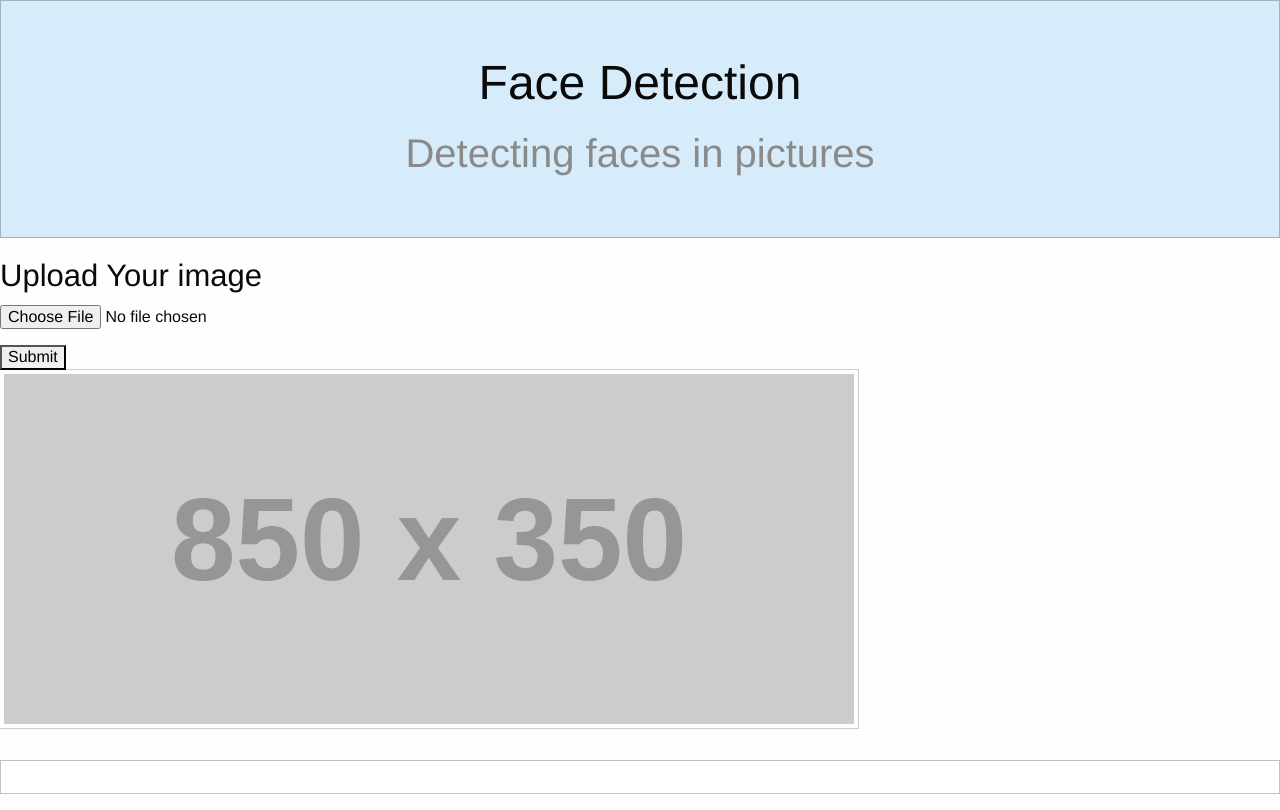
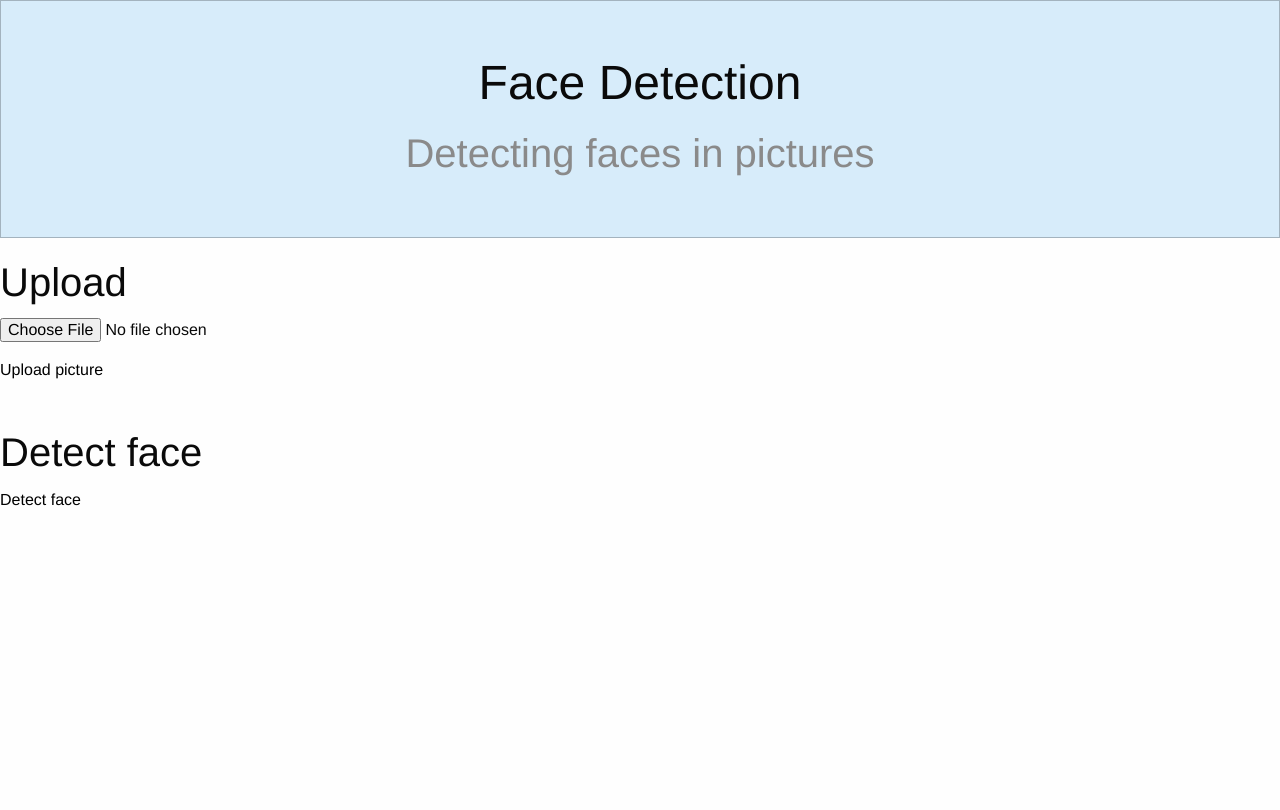
Before and after one commit to EwaCzar123/BIAI_project, a Django app: page / in a window 1280 px wide. Shown: the part 54-864 px from the top of the page. After the commit the page ends 560 px from the top, so only its background shows below. Run offline with Django 3.2, Linux system fonts and the light colour scheme; grey boxes labelled with a size stand in for pictures from a placeholder-image service; some libraries are stand-ins or nearby versions.

Commit message:
upload picture & face_recognition

```diff
--- a/python_hello/faceDetection.py
+++ b/python_hello/faceDetection.py
@@ -3,7 +3,7 @@ import face_recognition
 
 
 # Load the jpg file into a numpy array
-image = face_recognition.load_image_file("face.jpg")
+image = face_recognition.load_image_file("but.jpeg")
 
 # Find all the faces in the image using the default HOG-based model.
 # This method is fairly accurate, but not as accurate as the CNN model and not GPU accelerated.
--- a/python_hello/mysite/face/templates/home.html
+++ b/python_hello/mysite/face/templates/home.html
@@ -3,7 +3,7 @@
   <head>
     <meta charset="utf-8" />
     <meta name="viewport" content="width=device-width, initial-scale=1.0" />
-    <title>Foundation | Welcome</title>
+    <title>Face Detection | Welcome</title>
     <link rel="stylesheet" href="https://dhbhdrzi4tiry.cloudfront.net/cdn/sites/foundation.min.css">
   </head>
   <body>
@@ -29,19 +29,27 @@
     <!-- We can now combine rows and columns when there's only one column in that row -->
     <div class="row medium-8 large-7 columns">
       <div class="blog-post">
-        <h3>Upload Your image </h3>
-        <form action="/action_page.php">
-          <input type="file" id="myFile" name="filename">
-          <input type="submit">
+        {% block content %}
+        <h2>Upload</h2>
+        <form action="upload" method="post" enctype="multipart/form-data">
+          {% csrf_token %}
+          <input type="file" name="document">
+          <button type="submit">Upload picture</button>
         </form>
-        <img class="thumbnail" src="https://placehold.it/850x350">
+        {% endblock %}
+
+        <p>&nbsp;</p>
+
+        <h2>Detect face</h2>
+        <button type="button">Detect face</button>
+        <!-- <img class="thumbnail" src="https://placehold.it/850x350">
         <p></p>
         <div class="callout">
           <ul class="menu simple">
             <li><a href="#"></a></li>
             <li><a href="#"></a></li>
           </ul>
-        </div>
+        </div> -->
       </div>
 
 
--- a/python_hello/mysite/face/views.py
+++ b/python_hello/mysite/face/views.py
@@ -1,19 +1,31 @@
 from django.shortcuts import render
-""" from PIL import Image
+from django.views.generic import TemplateView
+from django.core.files.storage import FileSystemStorage
+from PIL import Image
 import face_recognition
- """
+
+global uploaded_file
+
 def home(request):
 
     return render(request, 'home.html')
 # Create your views here.
 
-def face_detect(request):
 
-    return 0
+def upload(request):
+    if request.method == 'POST':
+        uploaded_file = request.FILES['document']
+        fs = FileSystemStorage()
+        fs.save(uploaded_file.name,uploaded_file)
+        print(uploaded_file.name)
 
-"""
+    return render(request, 'home.html')
+
+
+
+def face_detect(request, uploaded_file):
 # Load the jpg file into a numpy array
-    image = face_recognition.load_image_file("face.jpg")
+    image = face_recognition.load_image_file(uploaded_file.name)
 
 # Find all the faces in the image using the default HOG-based model.
 # This method is fairly accurate, but not as accurate as the CNN model and not GPU accelerated.
@@ -33,4 +45,4 @@ def face_detect(request):
         pil_image = Image.fromarray(face_image)
         pil_image.show()
 
-    #wykrywaie twarzy """
+    return render(request, 'home.html')
--- a/python_hello/mysite/mysite/settings.py
+++ b/python_hello/mysite/mysite/settings.py
@@ -119,3 +119,7 @@ USE_TZ = True
 # https://docs.djangoproject.com/en/3.0/howto/static-files/
 
 STATIC_URL = '/static/'
+
+
+MEDIA_ROOT = os.path.join(BASE_DIR, 'media')
+MEDIA_URL = '/media/'
--- a/python_hello/mysite/mysite/urls.py
+++ b/python_hello/mysite/mysite/urls.py
@@ -16,9 +16,18 @@ Including another URLconf
 from django.contrib import admin
 from django.urls import path
 from face import views
+from django.conf import settings
+from django.conf.urls.static import static
+
 
 urlpatterns = [
     path('admin/', admin.site.urls),
     path('', views.home),
     path('face_detect', views.face_detect),
+    path('upload', views.upload, name='upload'),
+    path('detect', views.face_detect, name='detect'),
 ]
+
+if settings.DEBUG:
+    urlpatterns += static(settings.MEDIA_URL,
+    document_root=settings.MEDIA_ROOT)
```
Also changed, not shown: python_hello/mysite/face/templates/upload.html (added, +9 -0 lines), python_hello/but.jpeg (added), python_hello/mysite/media/WhatsApp Image 2020-02-26 at 13.38.41.jpeg (added).
